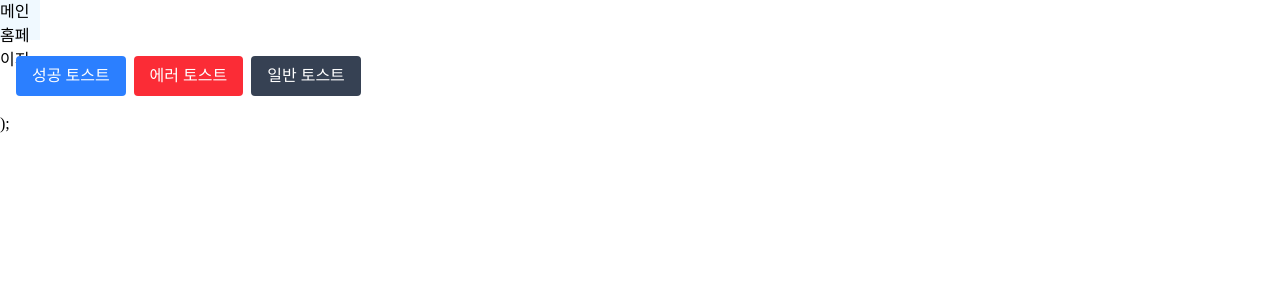
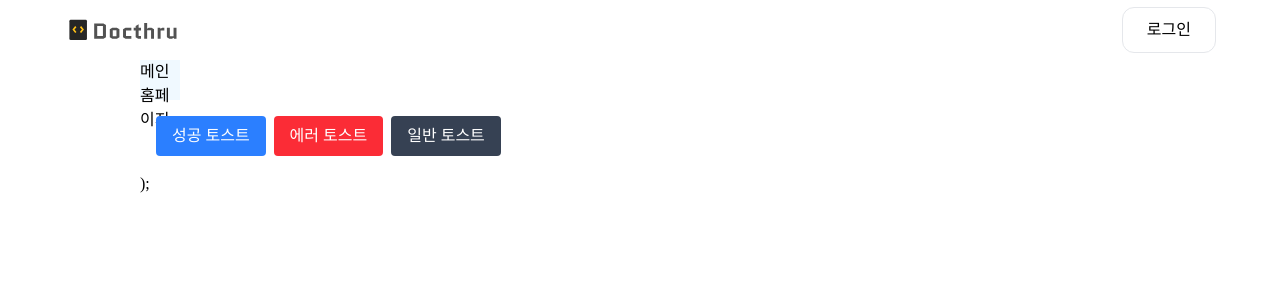
Before and after one commit to CodeitFS5th-middle-project-team1/DocThru-FE, a Next.js app: page / in a window 1280 px wide. Shown: the top 300 px of the page. Built offline with nearby package versions, Linux system fonts and the light colour scheme; a web font is replaced by a local one.

Commit message:
Fix : latout 및 중복내용 삭제

```diff
--- a/src/app/layout.tsx
+++ b/src/app/layout.tsx
@@ -3,6 +3,7 @@ import Link from 'next/link';
 import Image from 'next/image';
 import '@shared/globals.css';
 import ToastProvider from '@/core/contexts/ToastProvider';
+import Layout from '@/shared/components/layout/Layout';
 
 export default function RootLayout({
   children,
@@ -14,8 +15,7 @@ export default function RootLayout({
       <body>
         <ToastProvider />
         {/* <ReactQueryProvider> */}
-
-        {children}
+        <Layout>{children}</Layout>
         {/* </ReactQueryProvider> */}
       </body>
     </html>
--- a/src/app/page.tsx
+++ b/src/app/page.tsx
@@ -1,6 +1,4 @@
 'use client';
-import toast from 'react-hot-toast';
-('use client');
 import toast from 'react-hot-toast';
 
 export default function Home() {
```
